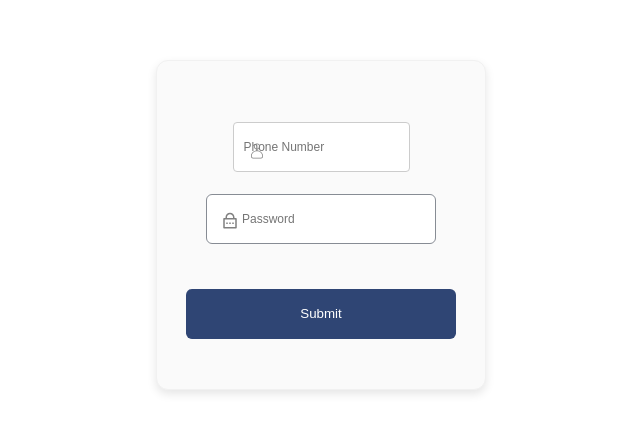
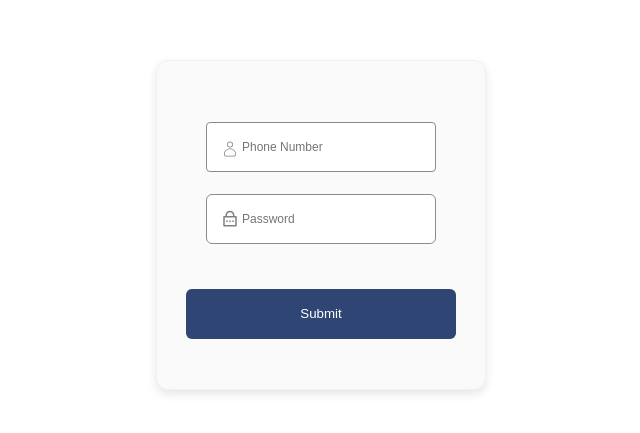
Before and after one commit to Shoxjaxon1202/admin-panel, a React (Vite) app: page / in a window 1280 px wide. Shown: the part 175-608 px from the top of the page, without its empty margins (319-959 px from the left). Built offline with nearby package versions, Linux system fonts and the light colour scheme.

Commit message:
stillar o'zgartirildi

```diff
--- a/src/Login.jsx
+++ b/src/Login.jsx
@@ -1,9 +1,10 @@
 import React, { useState, useEffect } from "react";
 import { ToastContainer, toast } from "react-toastify";
-import "react-toastify/dist/ReactToastify.css";
 import { CiUser } from "react-icons/ci";
 import { RiLockPasswordLine } from "react-icons/ri";
 import { useNavigate } from "react-router-dom";
+import "react-toastify/dist/ReactToastify.css";
+
 import "./login.scss";
 
 const Login = () => {
--- a/src/login.scss
+++ b/src/login.scss
@@ -29,23 +29,23 @@
     border: 1px solid rgb(241, 241, 241);
   }
   &_box {
-    position: relative;
+    position: relative !important;
   }
   &_input {
-    border: 1px solid #878c94;
+    border: 1px solid #878c94 !important;
     border-radius: 0.375rem;
-    width: 230px;
-    height: 50px;
+    width: 230px !important;
+    height: 50px !important;
     margin-top: 0.75rem;
     outline: none;
-    padding-left: 35px;
+    padding-left: 35px !important;
     font-size: 12px;
     transition: border-color 0.3s ease;
   }
   &_icon {
     font-size: 18px;
     position: absolute;
-    top: 30px;
+    top: 28px;
     left: 15px;
     color: gray;
   }
```
Also changed, not shown: package.json (+4 -4 lines), 1 other file (tests, documents, lock files or other folders).
